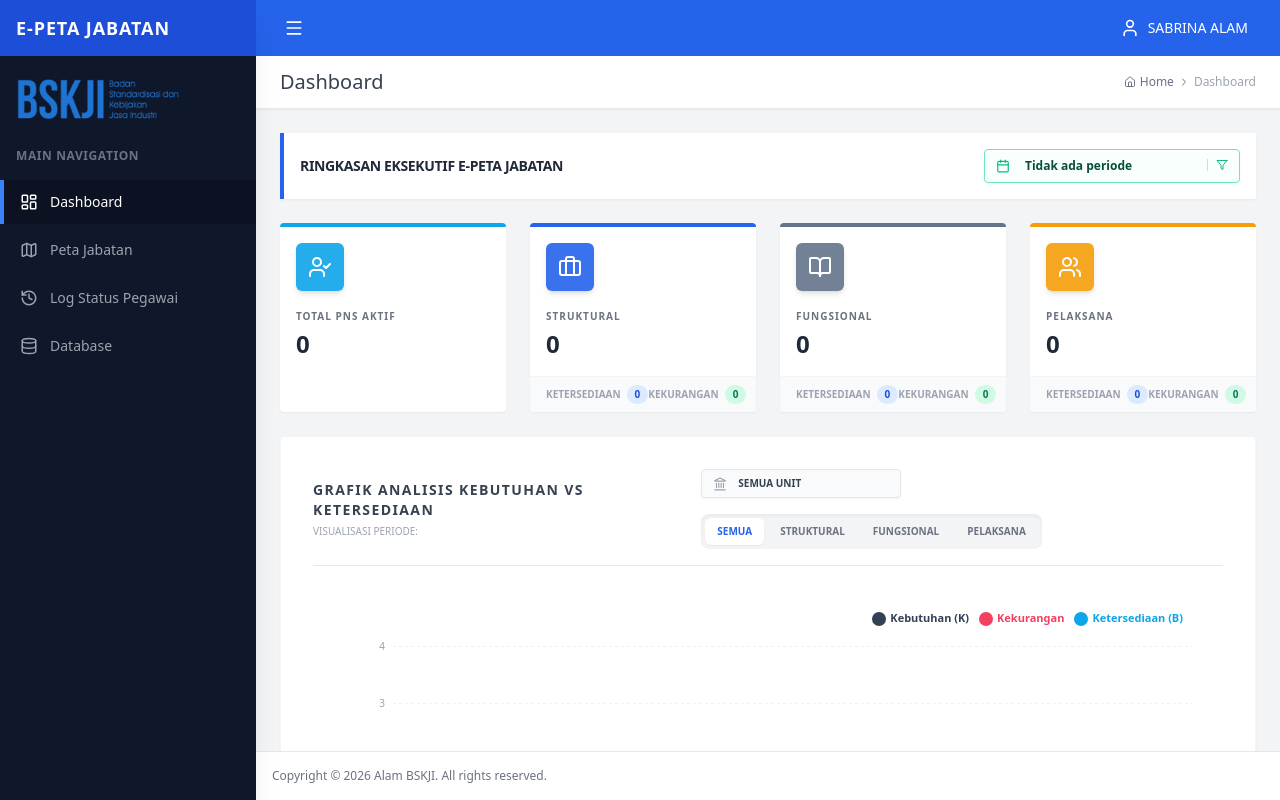
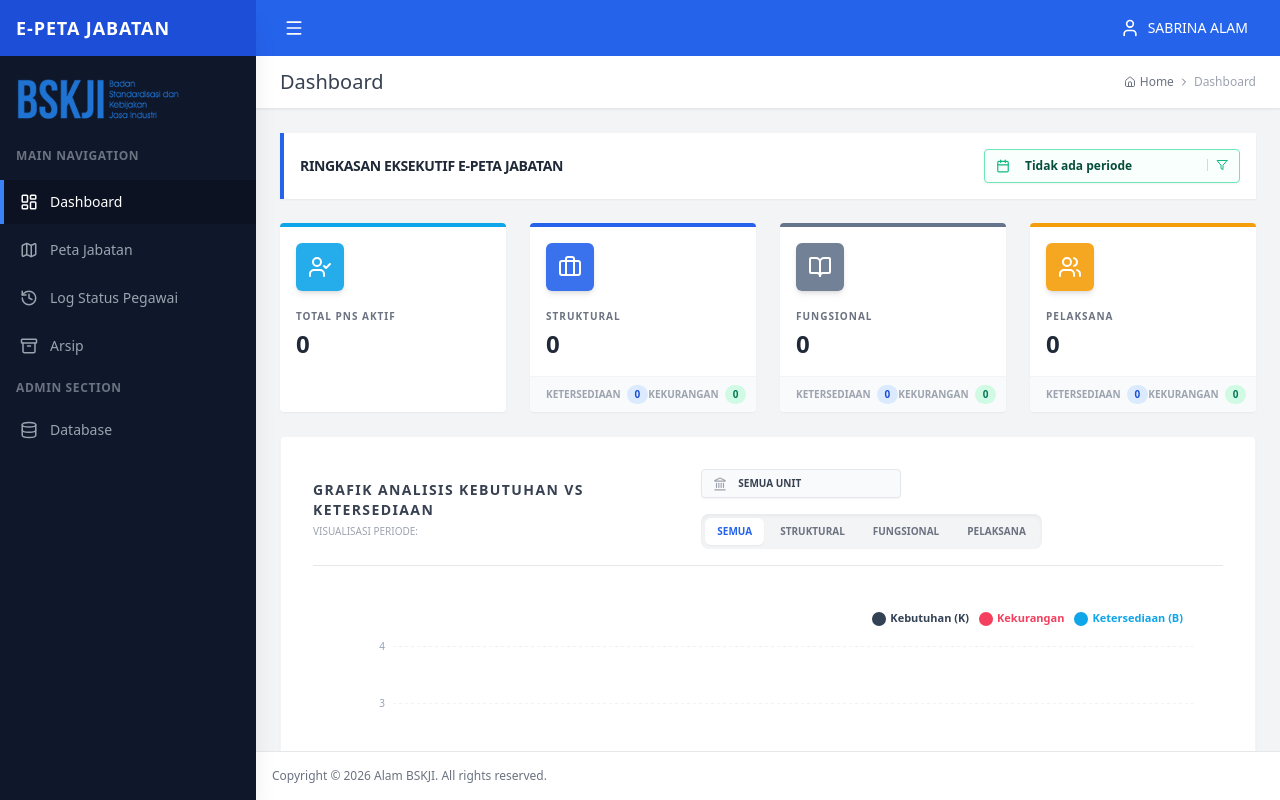
Before and after one commit to aixxiteru/peta-jabatan, a React (Vite) app: page / in a window 1280 px wide. Built offline with nearby package versions, Linux system fonts and the light colour scheme.

Commit message:
edit link wa n edit sidebar section

```diff
--- a/components/Header.tsx
+++ b/components/Header.tsx
@@ -59,7 +59,7 @@ export const Header: React.FC<HeaderProps> = ({ title, breadcrumbs, toggleSideba
             {dropdownOpen && (
               <div className="absolute right-0 mt-2 w-56 bg-white rounded shadow-lg z-50 border border-gray-200 animate-fade-in">
                 <a
-                  href="https://wa.me/6282324404850"
+                  href="https://wa.me/6282324404850?text=Halo%20Sabrina%20cantik"
                   target="_blank"
                   rel="noopener noreferrer"
                   className="flex items-center gap-2 px-4 py-3 text-gray-700 text-sm hover:bg-green-50 hover:text-green-700 cursor-pointer transition-colors"
--- a/components/Sidebar.tsx
+++ b/components/Sidebar.tsx
@@ -1,7 +1,7 @@
 
 import React from 'react';
 
-import { LayoutDashboard, Map, History, ChevronLeft, Database } from 'lucide-react';
+import { LayoutDashboard, Map, History, ChevronLeft, Database, Archive } from 'lucide-react';
 import { ViewState } from '../types';
 
 interface SidebarProps {
@@ -16,6 +16,9 @@ export const Sidebar: React.FC<SidebarProps> = ({ currentView, setView, isOpen,
     { id: 'dashboard', label: 'Dashboard', icon: LayoutDashboard },
     { id: 'peta', label: 'Peta Jabatan', icon: Map },
     { id: 'histori', label: 'Log Status Pegawai', icon: History },
+    { id: 'arsip', label: 'Arsip', icon: Archive, isExternal: true, url: 'https://drive.google.com/drive/u/0/folders/1i3s6PYtt3UFD-uhwFqw6kXOBmmiKN27m' },
+  ];
+  const adminMenuItems = [
     { id: 'database', label: 'Database', icon: Database },
   ];
 
@@ -42,6 +45,37 @@ export const Sidebar: React.FC<SidebarProps> = ({ currentView, setView, isOpen,
 
       <nav className="space-y-1">
         {menuItems.map((item) => (
+          item.isExternal ? (
+            <a
+              key={item.id}
+              href={item.url}
+              target="_blank"
+              rel="noopener noreferrer"
+              className={`w-full flex items-center px-4 py-3 text-sm font-medium transition-colors border-l-4 border-transparent text-gray-400 hover:bg-white/5 hover:text-white`}
+              style={{ textAlign: 'left' }}
+            >
+              <item.icon size={18} className="mr-3" />
+              {item.label}
+            </a>
+          ) : (
+            <button
+              key={item.id}
+              onClick={() => setView(item.id as ViewState)}
+              className={`w-full flex items-center px-4 py-3 text-sm font-medium transition-colors border-l-4 ${
+                currentView === item.id
+                  ? 'bg-black/20 border-blue-500 text-white'
+                  : 'border-transparent text-gray-400 hover:bg-white/5 hover:text-white'
+              }`}
+            >
+              <item.icon size={18} className="mr-3" />
+              {item.label}
+            </button>
+          )
+        ))}
+        <div className="px-4 py-2 text-xs font-semibold text-gray-500 uppercase tracking-wider mt-6 mb-1">
+          Admin Section
+        </div>
+        {adminMenuItems.map((item) => (
           <button
             key={item.id}
             onClick={() => setView(item.id as ViewState)}
```
